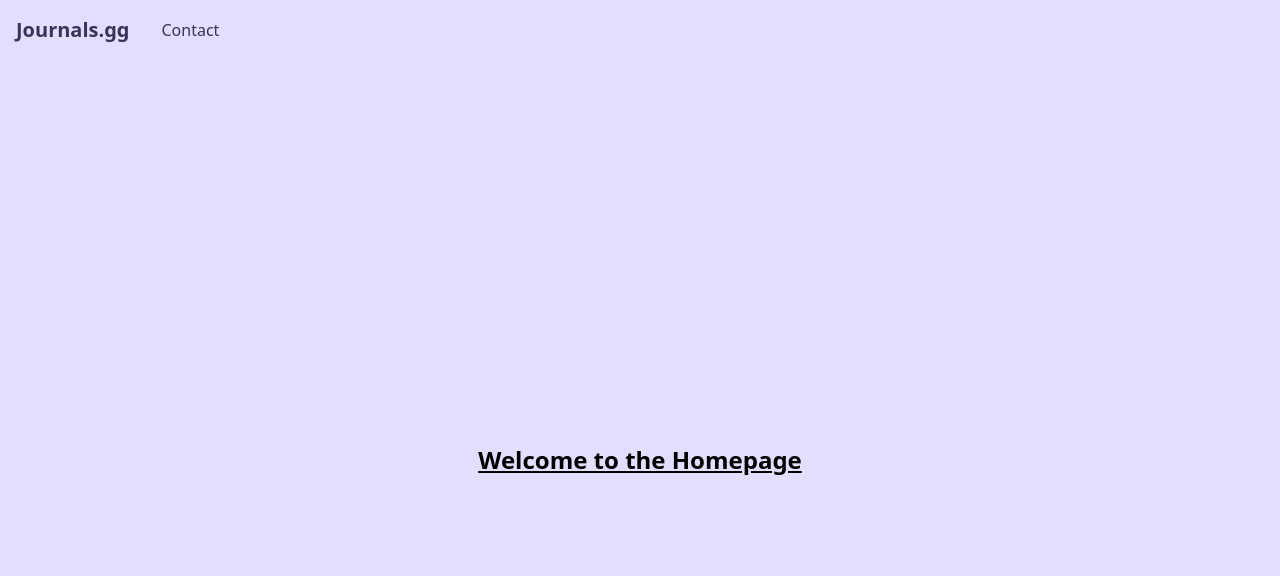
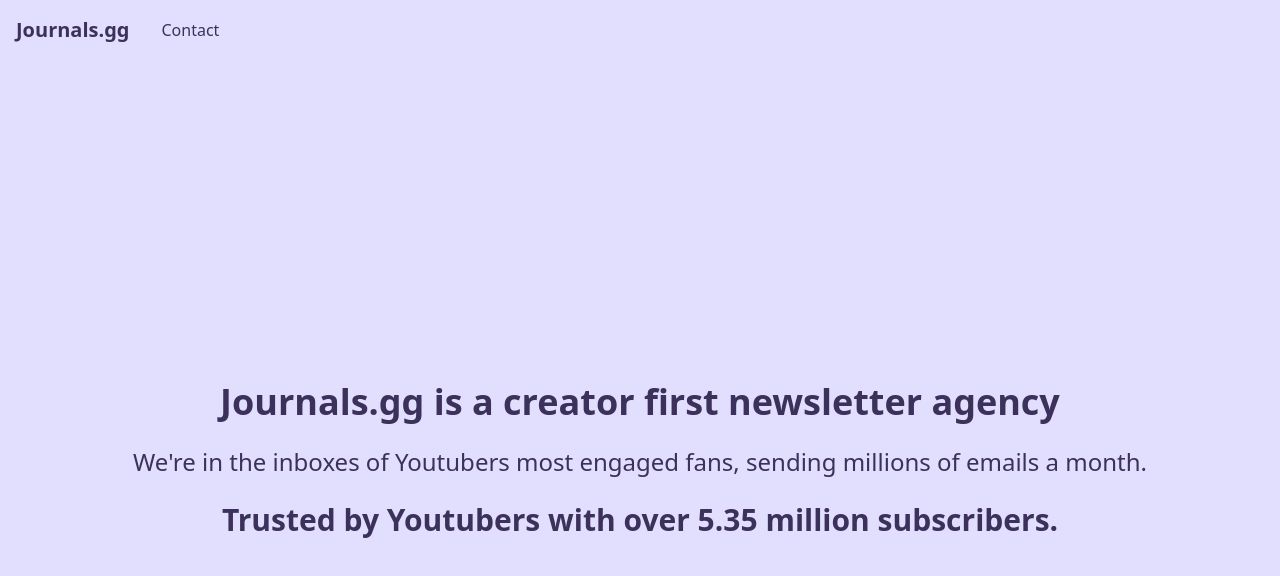
Before and after one commit to edwardfgt/journals-website-2024, a React (Vite) app: page / in a window 1280 px wide. Shown: the top 576 px of the page. Built offline with nearby package versions, Linux system fonts and the light colour scheme.

Commit message:
Create basic HeadingBlock with headlines inside

```diff
--- /dev/null
+++ b/src/components/HeadingBlock.tsx
@@ -0,0 +1,21 @@
+import React from 'react';
+
+const HeadingBlock: React.FC = () => {
+    return (
+        <div className="text-center py-12 bg-background">
+            <h1 className="text-4xl font-bold mb-6 text-text">
+                <a href="http://Journals.gg" className="hover:text-highlight transition-colors">
+                    Journals.gg
+                </a> is a creator first newsletter agency
+            </h1>
+            <p className="text-2xl mb-6 text-text">
+                We're in the inboxes of Youtubers most engaged fans, sending millions of emails a month.
+            </p>
+            <p className="text-3xl font-semibold text-text">
+                Trusted by Youtubers with over 5.35 million subscribers.
+            </p>
+        </div>
+    );
+};
+
+export default HeadingBlock;
--- a/src/components/Homepage.tsx
+++ b/src/components/Homepage.tsx
@@ -1,7 +1,9 @@
+import HeadingBlock from './HeadingBlock';
+
 function Home() {
     return (
         <div className="bg-background min-h-screen flex items-center justify-center">
-            <h1 className="text-2xl font-bold underline">Welcome to the Homepage</h1>
+            <HeadingBlock />
         </div>
     )
 }
```
